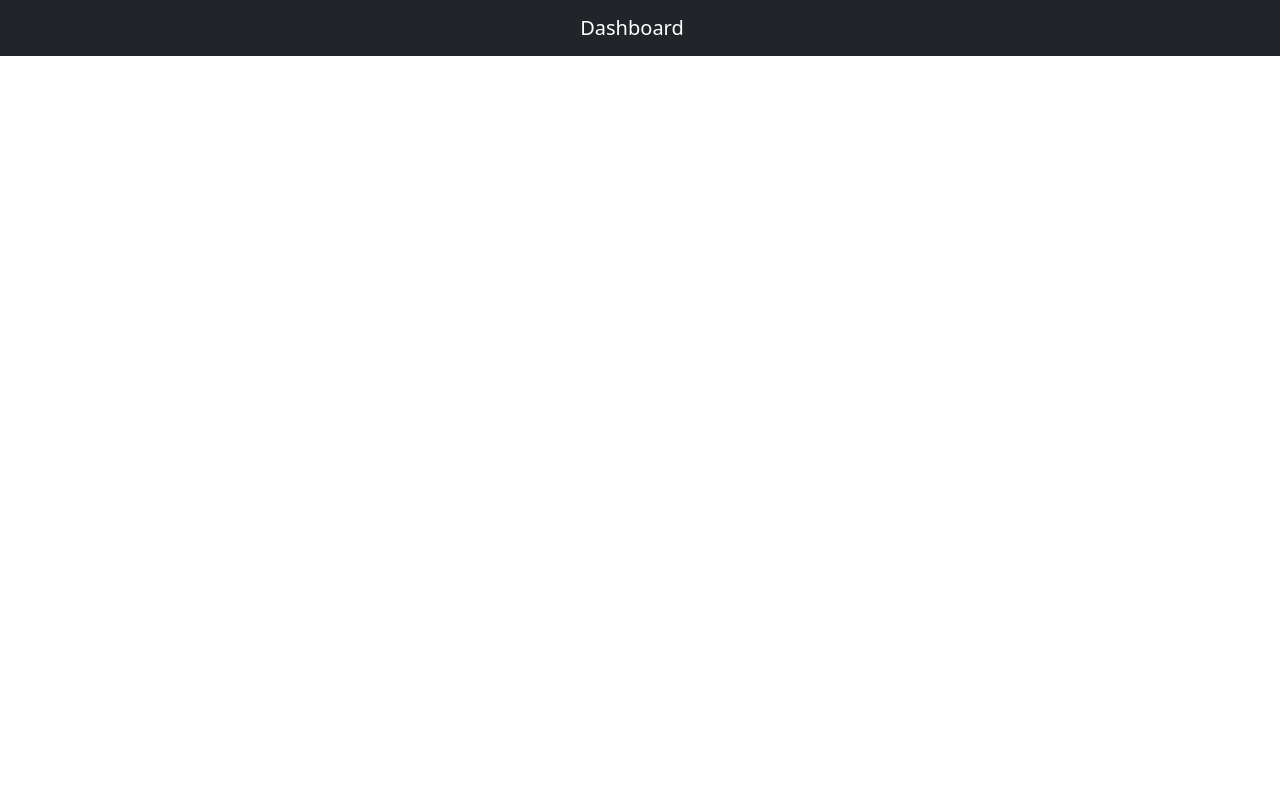
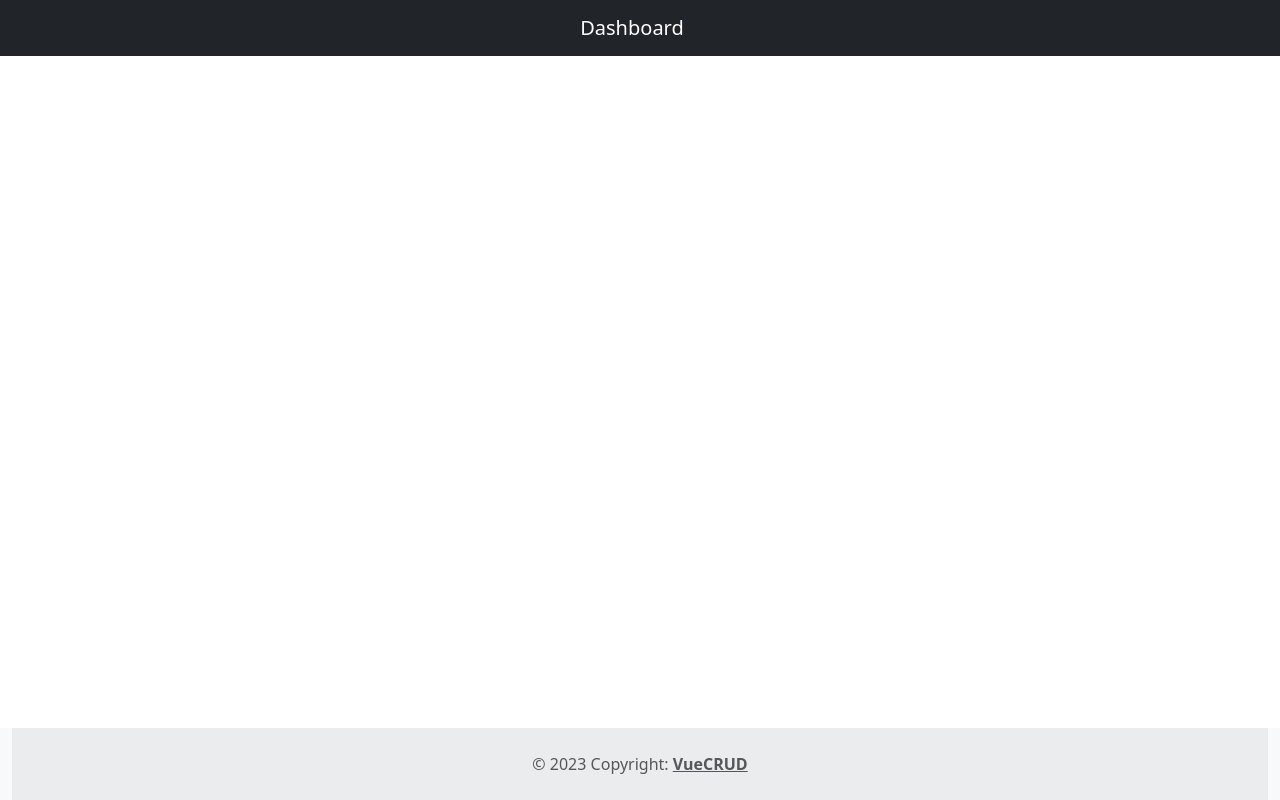
Before and after one commit to mfahriferdiansyah/vue-crud, a Vue app: page / in a window 1280 px wide. Built offline with nearby package versions, Linux system fonts and the light colour scheme.

Commit message:
feat: add footer

```diff
--- /dev/null
+++ b/src/components/Footer.vue
@@ -0,0 +1,10 @@
+<script></script>
+
+<template>
+  <footer class="container-fluid text-center text-lg-start bg-light text-muted ">
+    <div class="text-center p-4" style="background-color: rgba(0, 0, 0, 0.05);">
+      © 2023 Copyright:
+      <a class="text-reset fw-bold" href="/">VueCRUD</a>
+    </div>
+  </footer>
+</template>
--- a/src/pages/Dashboard.vue
+++ b/src/pages/Dashboard.vue
@@ -1,12 +1,19 @@
 <script>
 import VueHeader from '../components/Header.vue'
+import VueFooter from '../components/Footer.vue'
 export default {
   components: {
     VueHeader,
+    VueFooter
   }
 }
 </script>
 
 <template>
+  <div class="d-flex flex-column overflow-hidden min-vh-100 vh-100">
     <VueHeader />
+    <main role="main" class="flex-grow-1 overflow-auto">
+   </main>
+    <VueFooter />
+  </div>
 </template>
```
